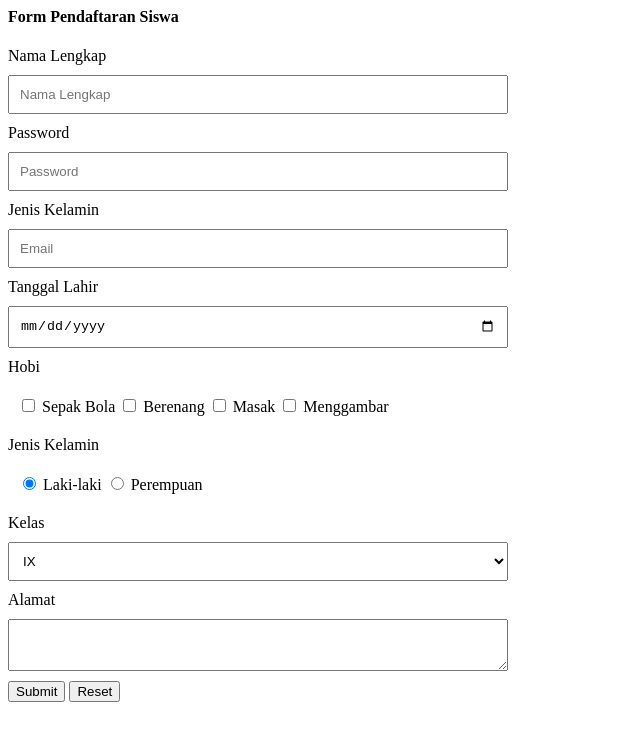
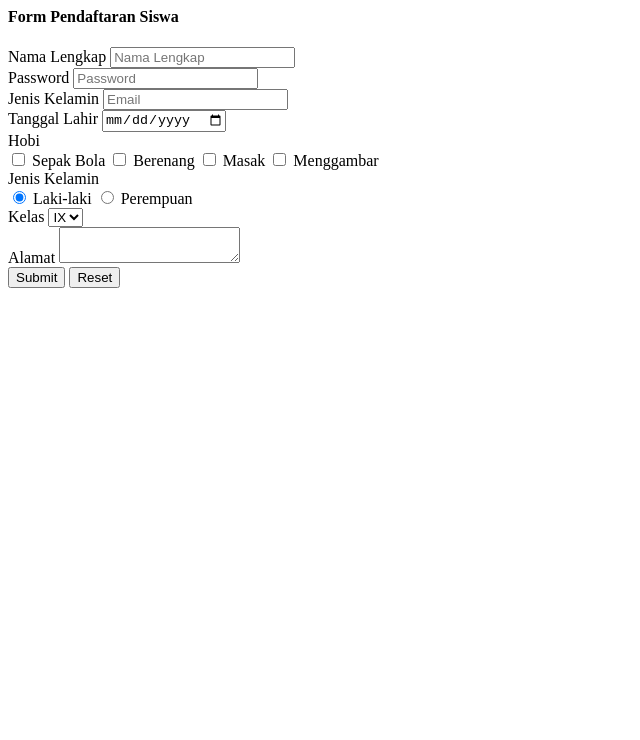
Before and after one commit to kollaeducation/coding-teen-example-code, a plain HTML site: page day-04/form/index.html in a window 1280 px wide. Shown: the whole page, without its empty margins (0-640 px from the left). Drawn offline with Linux system fonts and the light colour scheme.

Commit message:
upload form

```diff
--- a/day-04/form/css/style.css
+++ /dev/null
@@ -1,14 +0,0 @@
-
-.from-group{
-	width: 500px;
-}
-
-label{
-	padding: 20px 0px;
-}
-
-.form-control{
-	width: 100%;
-	padding: 10px;
-	margin: 10px 0px;
-}
--- a/day-04/form/index.html
+++ b/day-04/form/index.html
@@ -3,57 +3,56 @@
     <title>
       Form
     </title>
-    <link rel="stylesheet" type="text/css" href="css/style.css">
   </head>
   <body>
     <h4>Form Pendaftaran Siswa</h4>
-    <form>
-    	<div class="from-group">
+    <form method="GET" action="">
+    	<div>
         	<label>Nama Lengkap</label>
-        	<input class="form-control" type="text" name="nama_lengkap" placeholder="Nama Lengkap">
+        	<input type="text" name="nama_lengkap" placeholder="Nama Lengkap">
     	</div>
-    	<div class="from-group">
+    	<div>
         	<label>Password</label>
-        	<input class="form-control" type="password" name="password" placeholder="Password">
+        	<input type="password" name="password" placeholder="Password">
     	</div>
-    	<div class="from-group">
+    	<div>
         	<label>Jenis Kelamin</label>
-        	<input class="form-control" type="email" name="email" placeholder="Email">
+        	<input type="email" name="email" placeholder="Email">
     	</div>
-    	<div class="from-group">
+    	<div>
         	<label>Tanggal Lahir</label>
-        	<input class="form-control" type="date" name="tanggal_lahir" placeholder="Tanggal Lahir">
+        	<input type="date" name="tanggal_lahir" placeholder="Tanggal Lahir">
     	</div>
-    	<div class="from-group">
+    	<div>
         	<label>Hobi</label>
-        	<div class="form-control" >
+        	<div >
 				<input type="checkbox" name="hobi[]" value="Sepak Bola"> Sepak Bola
 				<input type="checkbox" name="hobi[]" value="Berenang"> Berenang
 				<input type="checkbox" name="hobi[]" value="Masak"> Masak
 				<input type="checkbox" name="hobi[]" value="Menggambar"> Menggambar
 			</div>
     	</div>
-    	<div class="from-group">
+    	<div>
         	<label>Jenis Kelamin</label>
-        	<div class="form-control" >
+        	<div >
 	        	<input type="radio" name="jenis_kelamin" value="laki-laki" checked> Laki-laki
 				<input type="radio" name="jenis_kelamin" value="perempuan"> Perempuan
 			</div>
     	</div>
-    	<div class="from-group">
+    	<div>
         	<label>Kelas</label>
-			<select class="form-control" name="kelas">
+			<select name="kelas">
 			  <option value="9">IX</option>
 			  <option value="10">X</option>
 			  <option value="11">XI</option>
 			</select>
     	</div>
-    	<div class="from-group">
+    	<div>
         	<label>Alamat</label>
-			<textarea name="alamat" class="form-control" >
+			<textarea name="alamat" >
 			</textarea>
     	</div>
-    	<div class="from-group">
+    	<div>
 			<input type="submit" value="Submit">
 			<input type="reset" value="Reset">
     	</div>
```
